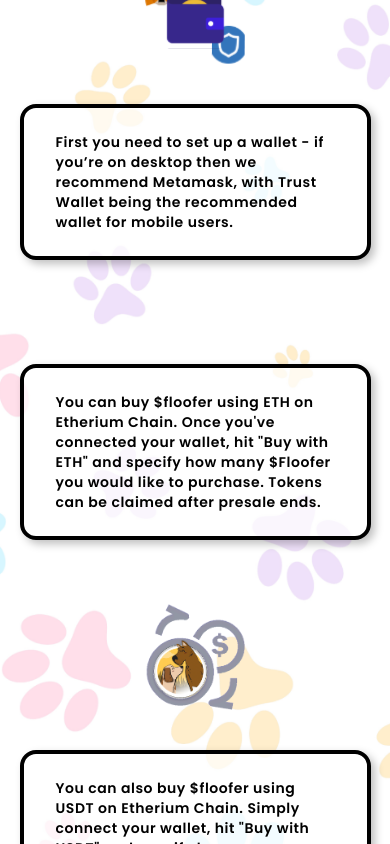
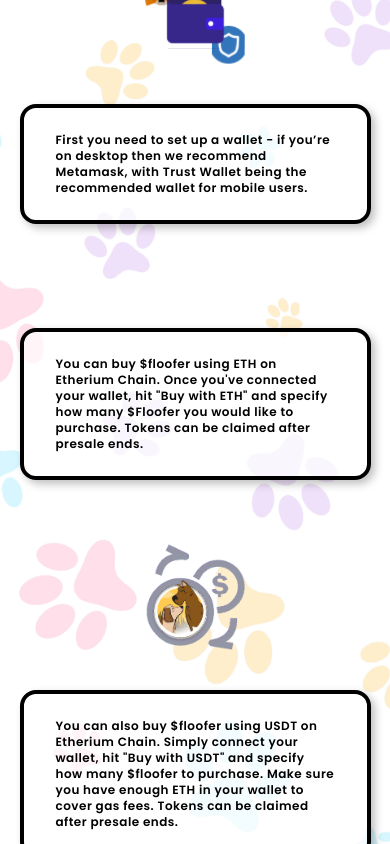
Before and after one commit to abdullahmehboob20s/floofer, a React (Create React App) app: page / in a window 390 px wide. Shown: the part 5740-6584 px from the top of the page. Built offline with nearby package versions, Linux system fonts and the light colour scheme; a web font is replaced by a local one.

Commit message:
made text more smaller

```diff
--- a/src/components/UI/HowToBuyCard.js
+++ b/src/components/UI/HowToBuyCard.js
@@ -3,7 +3,7 @@
 function HowToBuyCard({ children, desc }) {
   return (
     <div className="border-[4px] xl:border-[6px] border-black py-6 xl:py-12 px-8 xl:px-10 rounded-2xl xl:rounded-[36px] bg-[rgba(255,255,255,0.71)] shadow-[4px_4px_8px_rgba(0,0,0,0.25)]">
-      <p className="font-semibold text-sm xl:text-lg textblack tracking-[0.04em]">
+      <p className="font-semibold text-xs sm:text-sm xl:text-lg textblack tracking-[0.04em]">
         {desc}
       </p>
     </div>
```
